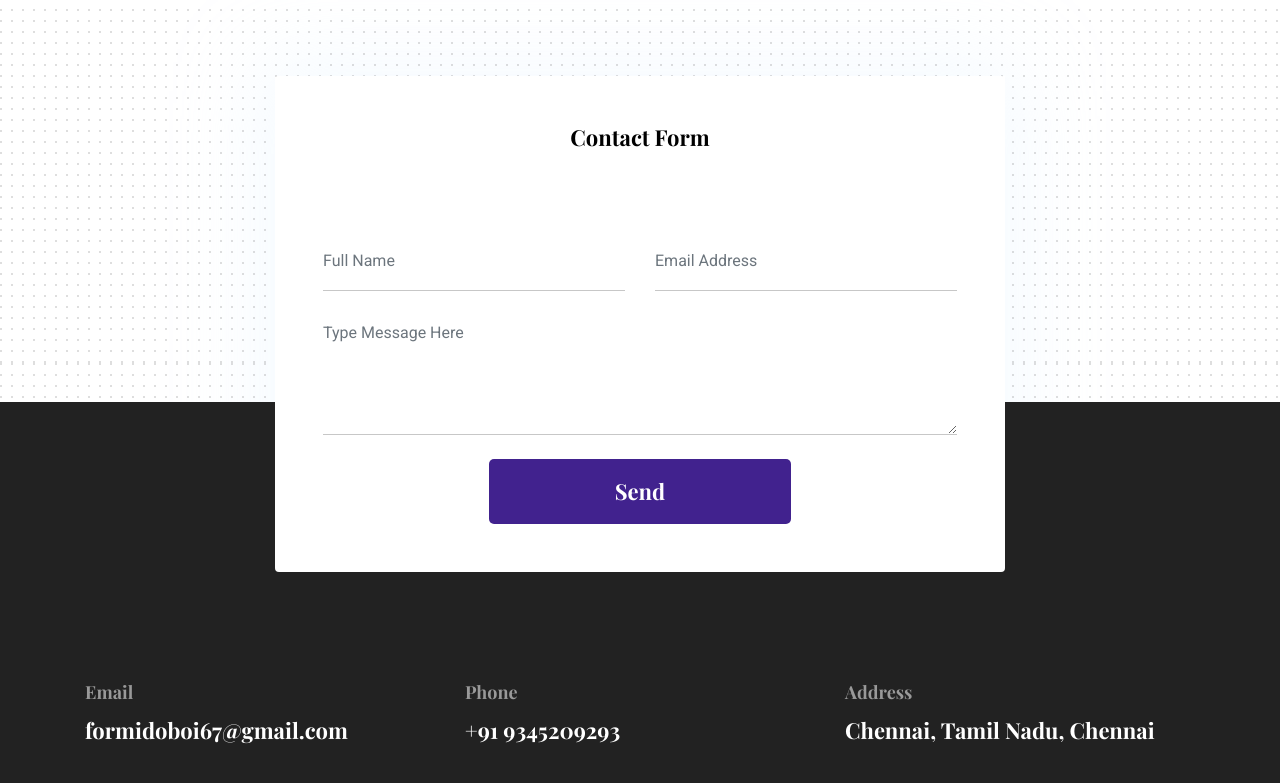
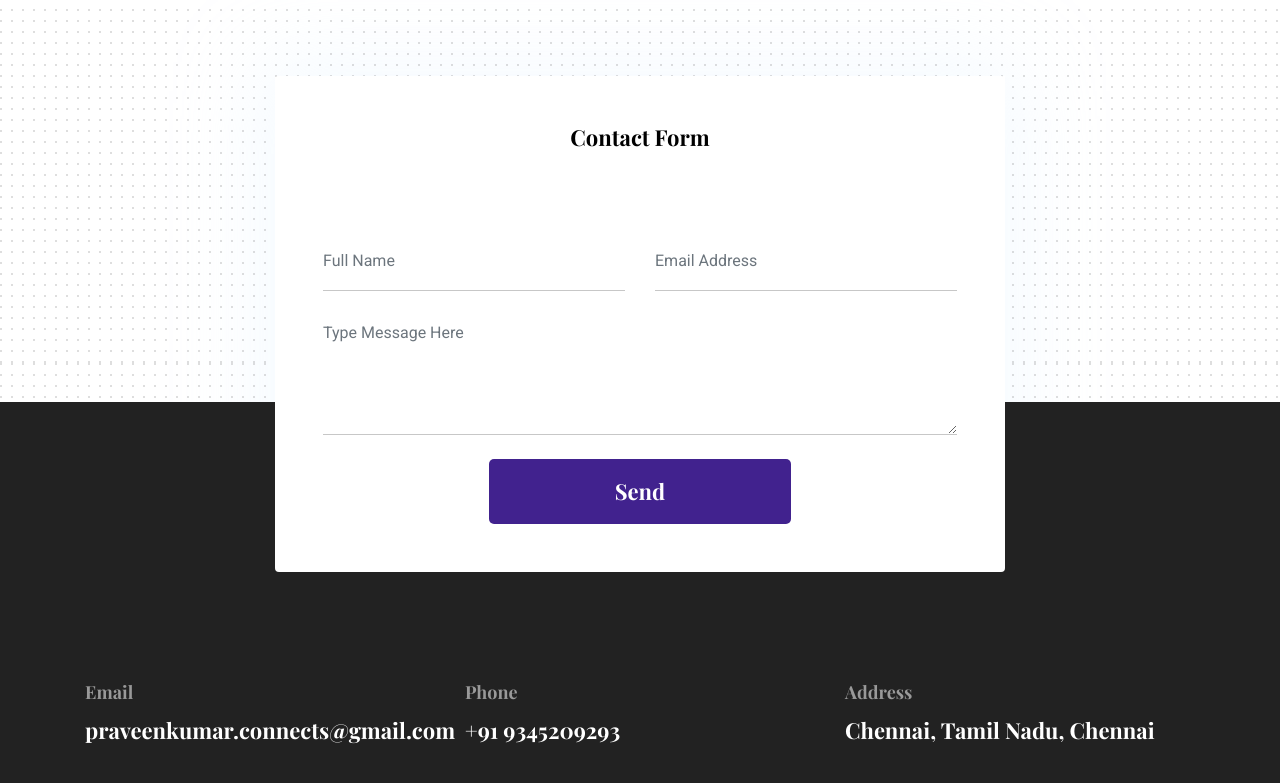
Before and after one commit to PKS-formido/portfolio, a plain HTML site: page about.html in a window 1280 px wide. Shown: the part 1366-2149 px from the top of the page. Drawn offline with nearby package versions, Linux system fonts and the light colour scheme.

Commit message:
Update about.html

```diff
--- a/about.html
+++ b/about.html
@@ -174,7 +174,7 @@
       <div class="row">
         <div class="col-md-4">
           <h5 class="text-light">Email</h5>
-          <p class="text-white paragraph-lg font-secondary">formidoboi67@gmail.com</p>
+          <p class="text-white paragraph-lg font-secondary">praveenkumar.connects@gmail.com</p>
         </div>
         <div class="col-md-4">
           <h5 class="text-light">Phone</h5>
```
